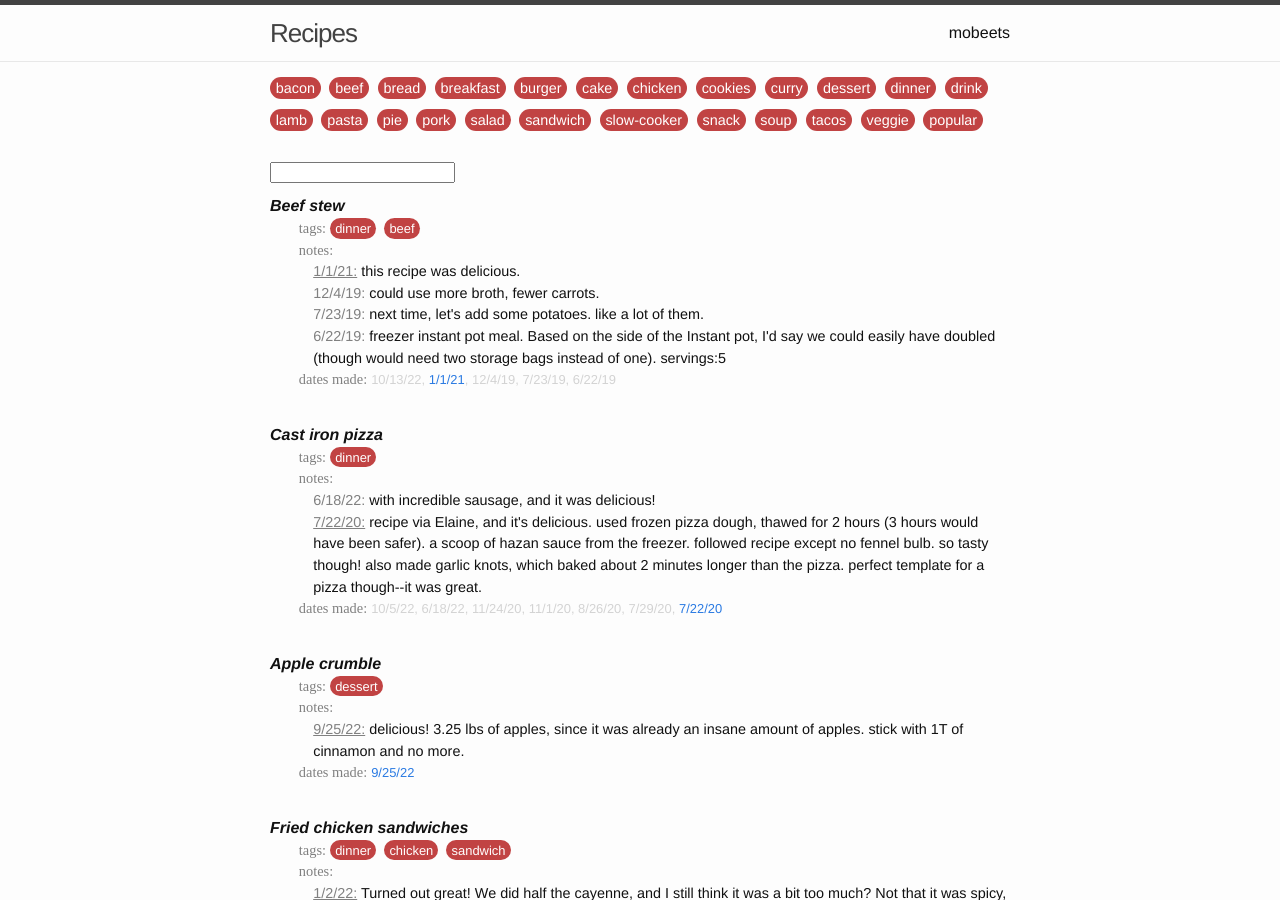
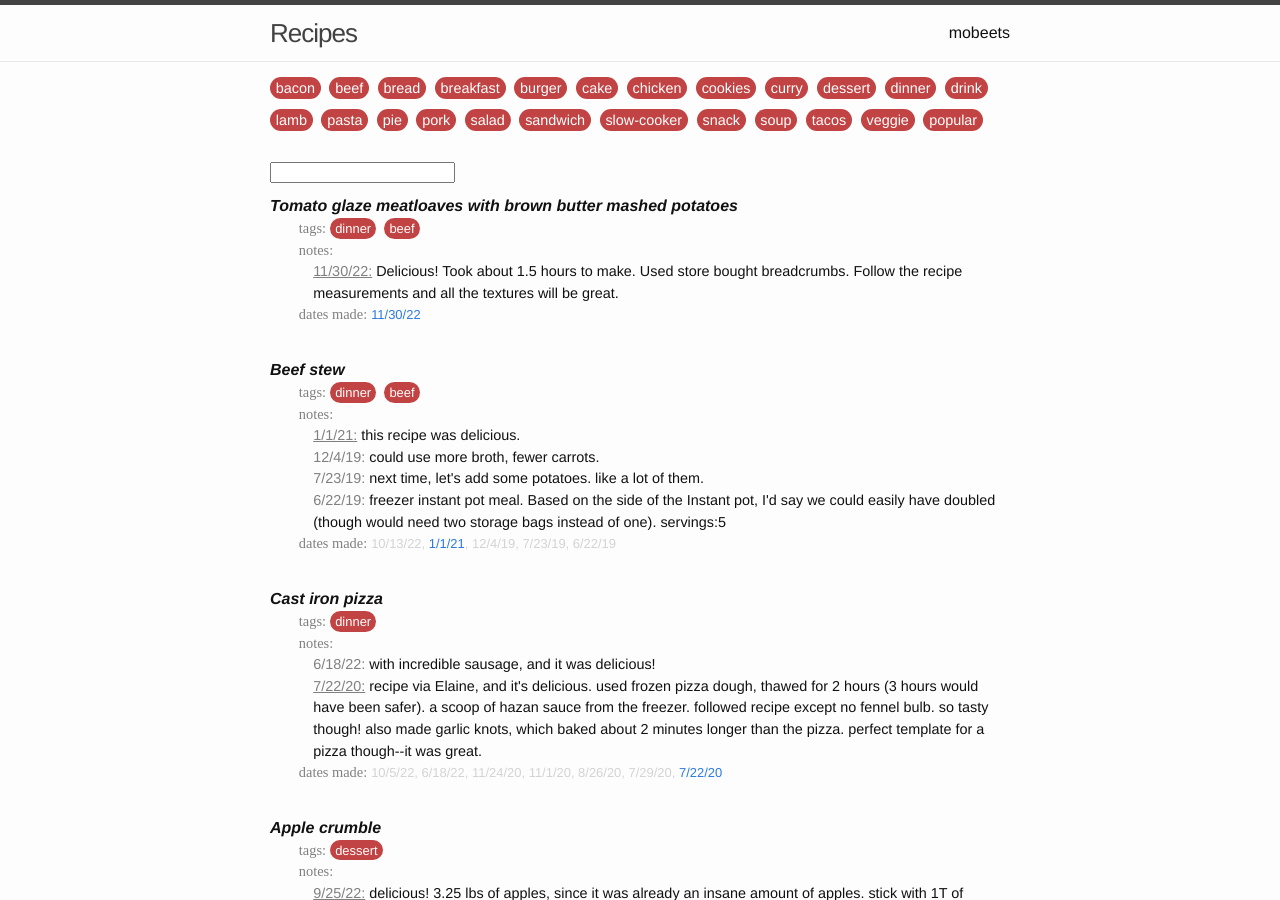
Before and after one commit to mobeets/recipes, a Jekyll site: the page built from index.html, in a window 1280 px wide and 900 px high. Built offline with Jekyll 4.4.1, drawn with Linux system fonts in a browser that asks for light colours; nearby versions of some CDN libraries; library files that are not in the unit come from our copies.

Commit message:
smitten kitchen meatloaves

```diff
--- a/_data/recipes.yml
+++ b/_data/recipes.yml
@@ -14,6 +14,14 @@
 # - Do NOT edit any existing comment (only create new ones)
 # - You can add new tags to existing items if you'd like
 #
+- name: "tomato glaze meatloaves with brown butter mashed potatoes"
+  comments:
+  - date: "11/30/22"
+    comment: "Delicious! Took about 1.5 hours to make. Used store bought breadcrumbs. Follow the recipe measurements and all the textures will be great."
+    url: "https://smittenkitchen.com/2017/02/tomato-glazed-meatloaves-with-brown-butter-mashed-potatoes/"
+  tags:
+  - "dinner"
+  - "beef"
 - name: "beef stew"
   comments:
   - date: "10/13/22"
```
